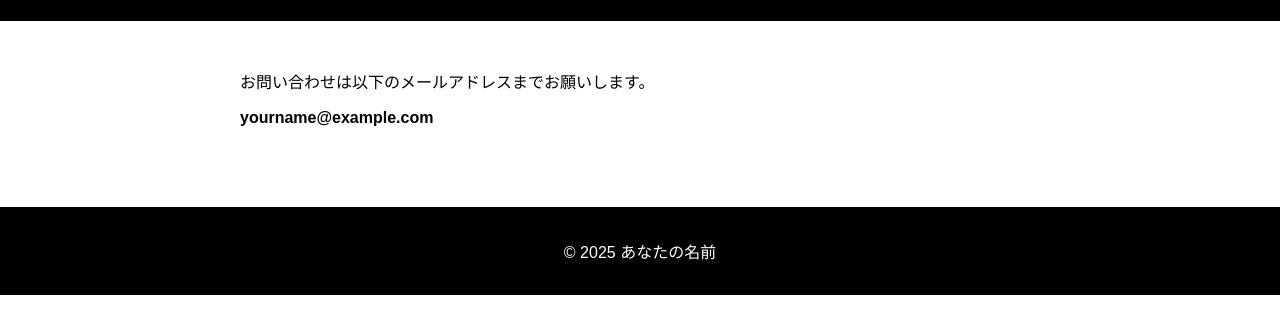
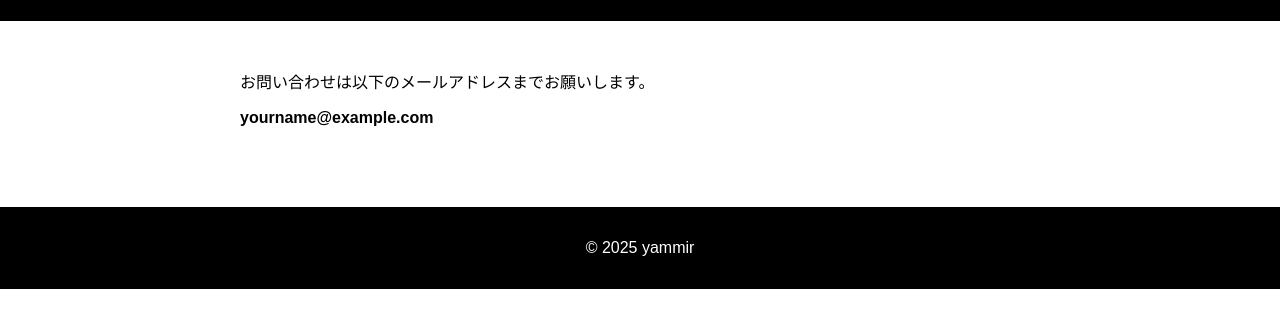
Before and after one commit to yammirJP/portal, a plain HTML site: page contact.html in a window 1280 px wide. Shown: the part 125-458 px from the top of the page. Drawn offline with Linux system fonts and the light colour scheme.

Commit message:
Update contact.html

```diff
--- a/contact.html
+++ b/contact.html
@@ -24,7 +24,7 @@
   </main>
 
   <footer>
-    <p>&copy; 2025 あなたの名前</p>
+    <p>&copy; 2025 yammir</p>
   </footer>
 </body>
 </html>
```
